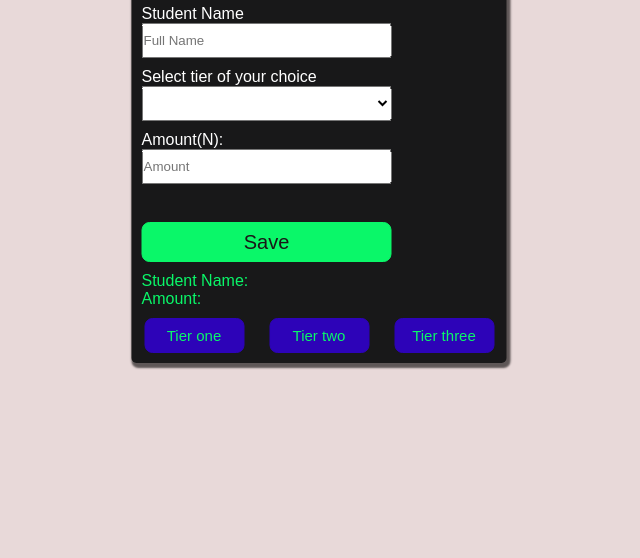
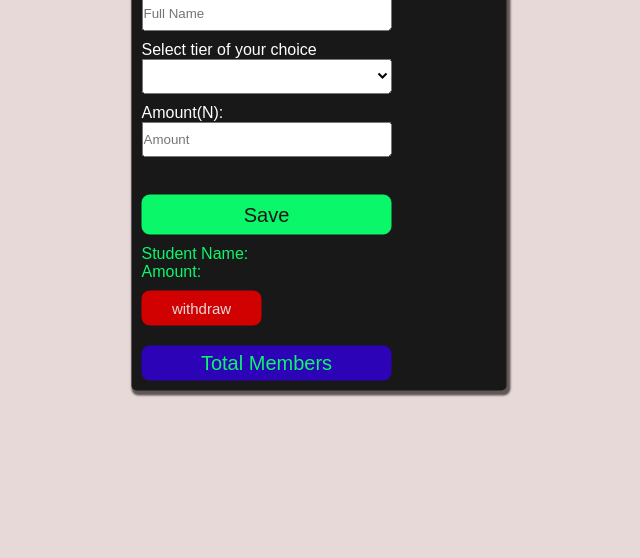
Before and after one commit to musa108/savings-app, a plain HTML site: page index.html in a window 1280 px wide. Shown: the part 242-800 px from the top of the page, without its empty margins (321-961 px from the left). Drawn offline with Linux system fonts and the light colour scheme.

Commit message:
savings app

```diff
--- a/app.js
+++ b/app.js
@@ -18,12 +18,7 @@ tiers.addEventListener('change',function ()
     let input_amount = document.getElementById("amount");
     let output_amount = document.getElementById("result-amount");
     let amount_info = document.getElementById("amount-info");
-      input_amount.addEventListener("keyup", () =>{
-        if (input_amount.length > 1000) {
-            amount_info.innerText = "cant be more than 10000"
-
-        }
-      })
+    input_amount.length > 10000? amount_info.innerHTML = "hey": "";
 
      output_name.innerHTML =
      `<div>Student Name: <span>${Name.value}</span></div>`;
@@ -33,10 +28,10 @@ tiers.addEventListener('change',function ()
      `<div>Amount Saved: <span>N${input_amount.value}</span></div>`;
     document.getElementById("total").innerHTML=
     `<div>Total amount: <span>N${amount.toFixed(2)}</span></div>`;
-
     };
     window.addEventListener("load",calculate);
 btn.addEventListener("click", calculate);
+
  } else if(tiers.value == "Tier 2") {
     tier_info.innerText = "10% interest per week";
 
@@ -100,3 +95,11 @@ else{
     tier_info.innerText = "";
 }
 },false);
+const btn_one = document.getElementById("btn-one");
+const result = document.getElementById("result");
+const members = document.getElementById("members")
+btn_one.addEventListener("click", () =>{
+//   console.log(result.innerText);
+//     `<div>${result.innerText}</div>`
+members.innerHTML = result.innerHTML
+});
--- a/index.html
+++ b/index.html
@@ -32,7 +32,7 @@
             <label  for="amount">Amount(N):</label> <br>
             <input type="number"
             placeholder="Amount"
-            m="5"
+            maxlength="5"
             id="amount"
             >
             <p id="amount-info"></p>
@@ -46,12 +46,12 @@
            <p id="result-amount">Amount:</p>
            <p id="result-tier"></p>
            <p id="total"></p>
+           <button id="withdraw"> withdraw</button>
         </div>
         <div class="btns">
-            <button id="btn-one">Tier one </button>
-            <button id="btn-two">Tier two  </button>
-            <button id="btn-three">Tier three </button>
+            <button id="btn-one">Total Members </button>
          </div>
+         <div id="members"></div>
      </div>
     </div>
  <script src="./app.js"></script>
--- a/style.css
+++ b/style.css
@@ -83,21 +83,41 @@ label{
     color: rgb(10, 247, 105);
     font-weight: 400;
 }
+#withdraw {
+    width: 120px;
+    height: 35px;
+    border-radius: 8px;
+    border: 0.2px solid rgb(210, 1, 1);
+    background:rgb(210, 1, 1);
+    color:rgb(232, 217, 217);
+    font-size: 15px;
+    font-weight: 500;
+    margin-top: 10px;
+    cursor: pointer;
+    margin-bottom: 10px
+}
 .btns{
-    display: flex;
-   justify-content: space-around;
-    align-items: center;
+   margin-left: 10px;
 }
-#btn-one, #btn-two, #btn-three {
-    width: 100px;
+#btn-one {
+    width: 250px;
     height: 35px;
     border-radius: 8px;
     border: 0.2px solid rgb(45, 3, 184);
     background: rgb(45, 3, 184);
     color:rgb(10, 247, 105);
-    font-size: 15px;
+    font-size: 20px;
     font-weight: 500;
     margin-top: 10px;
     cursor: pointer;
     margin-bottom: 10px;
 }
+#btn-one:hover{
+    color: rgb(45, 3, 184);
+    background: rgb(10, 247, 105);
+}
+#members{
+    display: block;
+    color:rgb(45, 3, 184);
+    margin-left: 10px;
+}
```
